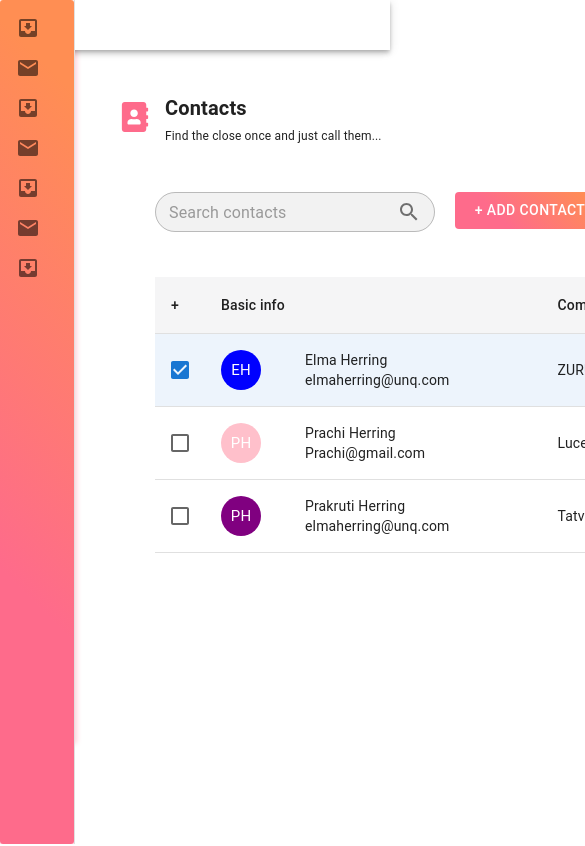
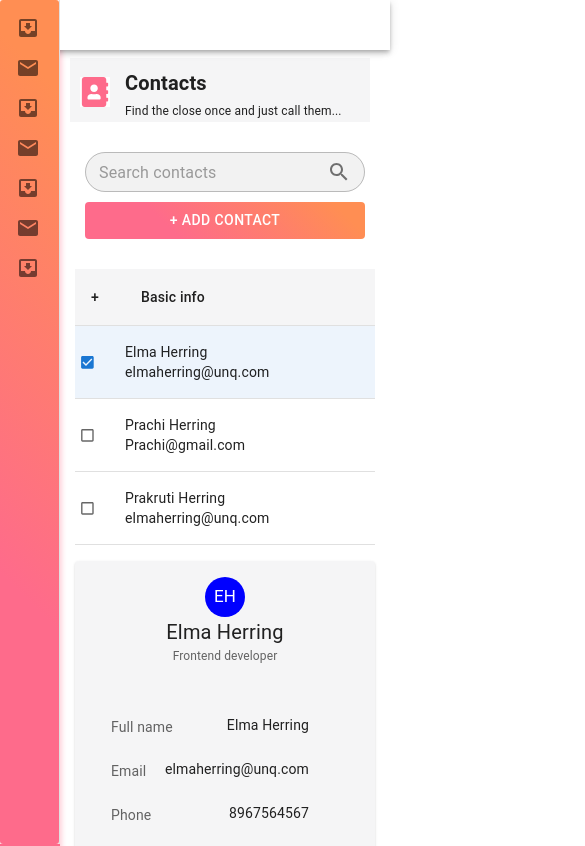
Before and after one commit to PrachiSanghvi/contact-list-crud-operation, a React (Create React App) app: page / in a window 390 px wide. Shown: the top 846 px of the page, 585 px wide, since content can reach past the window. Built offline with nearby package versions, Linux system fonts and the light colour scheme.

Commit message:
responsive ui done

```diff
--- a/src/App.css
+++ b/src/App.css
@@ -36,7 +36,3 @@
     transform: rotate(360deg);
   }
 } */
-
-.contact-list-app {
-
-}
--- a/src/components/AddContactForm.js
+++ b/src/components/AddContactForm.js
@@ -72,6 +72,7 @@ const AddContactForm = () => {
   const {
     values,
     errors,
+    touched,
     handleChange,
     handleBlur,
     handleSubmit,
@@ -129,7 +130,9 @@ const AddContactForm = () => {
             onBlur={handleBlur}
             error={errors.name}
           />
-
+          {errors?.name && touched?.name && (
+            <p style={{ color: "red" }}> {errors?.name}</p>
+          )}
           <TextField
             placeholder="Role"
             label="Role"
@@ -141,7 +144,9 @@ const AddContactForm = () => {
             onBlur={handleBlur}
             error={errors.role}
           />
-
+          {errors?.role && touched?.role && (
+            <p style={{ color: "red" }}> {errors?.role}</p>
+          )}
           <TextField
             placeholder="Email"
             label="Email"
@@ -152,7 +157,9 @@ const AddContactForm = () => {
             onBlur={handleBlur}
             error={errors.email}
           />
-
+          {errors?.email && touched?.email && (
+            <p style={{ color: "red" }}> {errors?.email}</p>
+          )}
           <TextField
             placeholder="Phone"
             label="Phone"
@@ -162,7 +169,9 @@ const AddContactForm = () => {
             onChange={handleChange}
             error={errors.phone}
           />
-
+          {errors?.phone && touched?.phone && (
+            <p style={{ color: "red" }}> {errors?.phone}</p>
+          )}
           <TextField
             placeholder="Company"
             label="Company"
@@ -172,7 +181,9 @@ const AddContactForm = () => {
             onChange={handleChange}
             error={errors.company}
           />
-
+          {errors?.company && touched?.company && (
+            <p style={{ color: "red" }}> {errors?.company}</p>
+          )}
           <TextField
             placeholder="Address"
             label="Address"
@@ -182,7 +193,9 @@ const AddContactForm = () => {
             onChange={handleChange}
             error={errors.address}
           />
-
+          {errors?.address && touched?.address && (
+            <p style={{ color: "red" }}> {errors?.address}</p>
+          )}
           <Button
             type="submit"
             className='add-contact-submit'>Submit
--- a/src/components/ContactList.js
+++ b/src/components/ContactList.js
@@ -30,9 +30,11 @@ export default function ContactList() {
 
 
   useEffect(() => {
-    let rowsOnMount = searchedData.length > 0 || searchedValue !== '' ? searchedData : contactData;
+    // Checking for searched data, if have any searched match found
+    //  then will show search data otherwise show contact Data
+    let rowsOnMount = searchedValue !== '' ? searchedData : contactData;
     setVisibleRows(rowsOnMount);
-  }, [searchedData,contactData]);
+  }, [contactData,searchedData,visibleRows]);
 
   const handleClick = (event, name) => {
     // on select of particular contact list field store that in state for showing right side cart
@@ -68,6 +70,7 @@ export default function ContactList() {
   ];
 
   console.log("visibleRows",visibleRows);
+  console.log("contactData",contactData);
   return (
     <Box sx={{ width: '100%' }} className='contact-list-table-wrapper'>
       <Paper sx={{ width: '100%', mb: 2, boxShadow: 'none' }}>
@@ -78,10 +81,11 @@ export default function ContactList() {
           >
             <TableHead className='contact-list-header'>
               <TableRow>
-                {columns.map((column) => (
+                {columns.map((column,i) => (
                   <TableCell
                     key={column.id}
                     style={{ minWidth: column.minWidth }}
+                    className={`header-column-${i}`}
                   >
                     {column.label}
                   </TableCell>
@@ -119,7 +123,7 @@ export default function ContactList() {
                           <Avatar className='avatar-icon' sx={{ bgcolor: row.bg,fontSize: '15px' }} alt="Remy Sharp">{initialName}</Avatar>
                         </TableCell>
                         <TableCell className='contact-detail' id={labelId}> {row.name}<div className='contact-email'>{row.email}</div></TableCell>
-                        <TableCell>{row.company}</TableCell>
+                        <TableCell className='contact-company'>{row.company}</TableCell>
                       </TableRow>
                     );
                   })
--- a/src/components/EditContactForm.js
+++ b/src/components/EditContactForm.js
@@ -75,6 +75,7 @@ const EditContactForm = () => {
   const {
     values,
     errors,
+    touched,
     handleChange,
     handleBlur,
     handleSubmit,
@@ -82,7 +83,6 @@ const EditContactForm = () => {
   } = useFormik({
     initialValues: initialValues,
     validationSchema: contactFormSchema,
-    enableReinitialize: true,
     // Submit event
     onSubmit: (values) => {
       dispatch(editContactData(values))
@@ -108,7 +108,7 @@ const EditContactForm = () => {
         className='edit-contact-form-wrapper'
       >
         <BootstrapDialogTitle id="customized-dialog-title" onClose={handleClose}>
-          Add Contact form
+          Edit Contact form
         </BootstrapDialogTitle>
         <form onSubmit={handleSubmit} className='edit-contact-form'>
           <TextField
@@ -121,7 +121,9 @@ const EditContactForm = () => {
             onBlur={handleBlur}
             error={errors.name}
           />
-
+         {errors?.name && touched?.name && (
+            <p style={{ color: "red" }}> {errors?.name}</p>
+          )}
           <TextField
             placeholder="Role"
             label="Role"
@@ -133,7 +135,9 @@ const EditContactForm = () => {
             onBlur={handleBlur}
             error={errors.role}
           />
-
+          {errors?.role && touched?.role && (
+            <p style={{ color: "red" }}> {errors?.role}</p>
+          )}
           <TextField
             placeholder="Email"
             label="Email"
@@ -144,7 +148,9 @@ const EditContactForm = () => {
             onBlur={handleBlur}
             error={errors.email}
           />
-
+          {errors?.email && touched?.email && (
+            <p style={{ color: "red" }}> {errors?.email}</p>
+          )}
           <TextField
             placeholder="Phone"
             label="Phone"
@@ -154,7 +160,9 @@ const EditContactForm = () => {
             onChange={handleChange}
             error={errors.phone}
           />
-
+          {errors?.phone && touched?.phone && (
+            <p style={{ color: "red" }}> {errors?.phone}</p>
+          )}
           <TextField
             placeholder="Company"
             label="Company"
@@ -164,7 +172,9 @@ const EditContactForm = () => {
             onChange={handleChange}
             error={errors.company}
           />
-
+           {errors?.company && touched?.company && (
+            <p style={{ color: "red" }}> {errors?.company}</p>
+          )}
           <TextField
             placeholder="Address"
             label="Address"
@@ -174,7 +184,9 @@ const EditContactForm = () => {
             onChange={handleChange}
             error={errors.address}
           />
-
+          {errors?.address && touched?.address && (
+            <p style={{ color: "red" }}> {errors?.address}</p>
+          )}
           <Button
             type="submit"
             className='edit-contact-submit'>Submit
--- a/src/components/SearchContact.js
+++ b/src/components/SearchContact.js
@@ -20,7 +20,10 @@ const SearchContact = () => {
     // Using Debouncing effect for search data after 1 second delay for minimize unwanted api call
     clearTimeout(timeRef.current);
     timeRef.current = setTimeout(() => {
-      let resultData = contactData.filter(data => data.name.toLowerCase().includes(search.toLowerCase()))
+      let resultData = [];
+      if(search !== '') {
+        resultData = contactData.filter(data => data.name.toLowerCase().includes(search.toLowerCase()))
+      }
       dispatch(getSearchedData(resultData))
       dispatch(getSearchedValue(search))
     }, 1000);
--- a/src/components/Sidebar.js
+++ b/src/components/Sidebar.js
@@ -11,7 +11,7 @@ import '../styles/sidebar.scss'
 
 // Static sidebar with radient ui
 export default function PermanentDrawerLeft() {
-  const drawerWidth = 75;
+  const drawerWidth = 60;
   return (
     <Box sx={{ display: 'flex' }}>
       <Drawer
--- a/src/components/ToolBar.js
+++ b/src/components/ToolBar.js
@@ -3,7 +3,7 @@ import { AppBar, Box, CssBaseline, Toolbar } from '@mui/material'
 
 // Top toobar for any update and header
 const ToolBar = () => {
-  const drawerWidth = 75;
+  const drawerWidth = 60;
   return (
     <div>
       <Box
--- a/src/schemas/index.js
+++ b/src/schemas/index.js
@@ -1,11 +1,13 @@
 import * as Yup from 'yup'
 
 // Contact form validation schema
+
 export const contactFormSchema = Yup.object({
   name: Yup.string().min(3).max(25).required(),
   role: Yup.string().min(3).max(25).required(),
-  email: Yup.string().min(3).max(25).required(),
-  phone: Yup.string().min(3).max(25).required(),
+  email: Yup.string().email('Please enter valid email').required(),
+  phone: Yup.string().matches(/^[6-9]\d{9}$/, {message: "Please enter valid number.", excludeEmptyString: false}).required(),
+  // phone: Yup.string().matches(phoneRegExp, 'Phone number is not valid').required(),
   company: Yup.string().min(3).max(25).required(),
   address: Yup.string().min(3).max(25).required(),
 })
--- /dev/null
+++ b/src/styles/_mixin.scss
@@ -0,0 +1,158 @@
+@mixin transform($transforms) {
+  -moz-transform: $transforms;
+  -o-transform: $transforms;
+  -ms-transform: $transforms;
+  -webkit-transform: $transforms;
+  transform: $transforms;
+}
+@mixin box-shadow($box-shadow) {
+  -moz-box-shadow: $box-shadow;
+  -o-box-shadow: $box-shadow;
+  -ms-box-shadow: $box-shadow;
+  -webkit-box-shadow: $box-shadow;
+  box-shadow: $box-shadow;
+}
+@mixin transition($transition) {
+  -moz-transition: $transition;
+  -o-transition: $transition;
+  -ms-transition: $transition;
+  -webkit-transition: $transition;
+  transition: $transition;
+}
+@mixin keyframes($animationName) {
+  @-webkit-keyframes #{$animationName} {
+    @content;
+  }
+  @-moz-keyframes #{$animationName} {
+    @content;
+  }
+  @-o-keyframes #{$animationName} {
+    @content;
+  }
+  @keyframes #{$animationName} {
+    @content;
+  }
+}
+@mixin animation ($delay, $duration, $animation, $direction: forward, $fillmode: fowards) {
+    -webkit-animation-delay: $delay;
+    -webkit-animation-duration: $duration;
+    -webkit-animation-name: $animation;
+    -webkit-animation-fill-mode: $fillmode;
+    -webkit-animation-direction: $direction;
+
+    -moz-animation-delay: $delay;
+    -moz-animation-duration: $duration;
+    -moz-animation-name: $animation;
+    -moz-animation-fill-mode: $fillmode;
+    -moz-animation-direction: $direction;
+
+    animation-delay: $delay;
+    animation-duration: $duration;
+    animation-name: $animation;
+    animation-fill-mode: $fillmode;
+    animation-direction: $direction;
+}
+@mixin background-opacity($color, $opacity: 0.5) {
+  background: $color;
+  background: rgba($color, $opacity);
+}
+@mixin font_size($sizeValue: 1.6) {
+  font-size: ($sizeValue * 10) + px;
+  font-size: $sizeValue + rem;
+}
+
+/* MIXIN : LINEAR GRADIENT
+ *    EX : @include linear-gradient((90deg, #000 0%, rgba(0,0,0,0) 100%));
+ * ------------------------------------------------------------------------- */
+@mixin linear-gradient($value) {
+  background: -webkit-linear-gradient($value);
+  background: -moz-linear-gradient($value);
+  background: -o-linear-gradient($value);
+}
+
+
+/* MIXIN : MEDIA QUERIES
+ *    EX : @include mq( 'lap-and-up' ) { CODE }
+ * ------------------------------------------------------------------------- */
+$phone: "screen and (max-width: 767px)";
+$phone-portrait: "screen and (max-width: 551px)";
+$phone-landscape: "screen and (min-width: 552px) and (max-width: 767px)";
+$tablet: "screen and (min-width: 768px) and (max-width: 1024px)";
+$phone-and-tablet: "screen and (max-width: 1024px)";
+$tablet-and-up: "screen and (min-width: 768px)";
+$tablet-portrait: "screen and (min-width: 768px) and (max-width: 991px)";
+$tablet-landscape: "screen and (min-width: 992px) and (max-width: 1024px)";
+$lap: "screen and (min-width: 1025px) and (max-width: 1199px)";
+$lap-and-up: "screen and (min-width: 1025px)";
+$desk-and-up: "screen and (min-width: 1200px)";
+$large-desk-and-up: "screen and (min-width: 1400px)";
+$desk-and-down: "screen and (max-width: 1335px)";
+$lap-and-desk: "screen and (min-width: 1025px) and (max-width: 1679px)";
+$phone-min: "screen and (max-width: 375px)";
+@mixin mq($alias) {
+  @if $alias == "phone" {
+    @media #{$phone} {
+      @content;
+    }
+  } @else if $alias == "phone-portrait" {
+    @media #{$phone-portrait} {
+      @content;
+    }
+  } @else if $alias == "phone-landscape" {
+    @media #{$phone-landscape} {
+      @content;
+    }
+  } @else if $alias == "tablet" {
+    @media #{$tablet} {
+      @content;
+    }
+  } @else if $alias == "phone-and-tablet" {
+    @media #{$phone-and-tablet} {
+      @content;
+    }
+  } @else if $alias == "tablet-and-up" {
+    @media #{$tablet-and-up} {
+      @content;
+    }
+  } @else if $alias == "tablet-portrait" {
+    @media #{$tablet-portrait} {
+      @content;
+    }
+  } @else if $alias == "tablet-landscape" {
+    @media #{$tablet-landscape} {
+      @content;
+    }
+  } @else if $alias == "lap" {
+    @media #{$lap} {
+      @content;
+    }
+  } @else if $alias == "lap-and-up" {
+    @media #{$lap-and-up} {
+      @content;
+    }
+  } @else if $alias == "desk-and-up" {
+    @media #{$desk-and-up} {
+      @content;
+    }
+  } @else if $alias == "lap-and-desk" {
+    @media #{$lap-and-desk} {
+      @content;
+    }
+  } @else if $alias == "large-desk-and-up" {
+    @media #{$large-desk-and-up} {
+      @content;
+    }
+  } @else if $alias == "desk-and-down" {
+    @media #{$desk-and-down} {
+      @content;
+    }
+  } @else if $alias == "phone-min" {
+    @media #{$phone-min} {
+      @content;
+    }
+  } @else {
+    @media (#{$alias}) {
+      @content;
+    }
+  }
+}
--- a/src/styles/contactlist.scss
+++ b/src/styles/contactlist.scss
@@ -1,20 +1,64 @@
+@import "./mixin";
+
 .contact-table-wrapper {
   display: flex;
+  @include mq('phone') {
+    display: block;
+    max-width: 315px;
+  }
   .contact-list-table-wrapper {
     padding: 45px 0 0 80px;
+    @include mq('phone') {
+      padding: 10px 0 0 15px;
+      margin-top: 20px;
+    }
     .contact-list-table {
-      .contact-list-header {
-        background-color: #cfd3d538;
+      .header-column-2 {
+        @include mq('phone') {
+          display: none;
+        }
+      }
+      .header-column-3 {
+        @include mq('phone') {
+          display: none;
+        }
       }
       .contact-list-body {
+        tr {
+          td {
+            @include mq('phone') {
+              width: -1px !important;
+              span {
+                padding: 0;
+                svg {
+                  width: 0.7em;
+                  height: 0.7em;
+                }
+              }
+            }
+          }
+        }
         .avatar-icon-wrapper {
           width: 40px;
           padding-right: 0;
+          @include mq('phone') {
+           display: none;
+            .MuiAvatar-root {
+              width: 20px;
+              height: 20px;
+              font-size: 8px;
+            }
+          }
           .avatar-icon {
           }
         }
         .contact-detail {
           padding-left: 0;
+        }
+        .contact-company {
+          @include mq('phone') {
+            display: none;
+          }
         }
       }
     }
@@ -24,6 +68,11 @@
   .contact-detail-wrapper {
     margin: 45px 0 0 45px;
     background-color: #cfd3d538;
+    @include mq('phone') {
+      margin: 10px 0 0 15px;
+      max-width: 300px;
+      min-width: 300px;
+    }
     .contact-details {
       .contact-main-detail {
         text-align: center;
--- a/src/styles/maincontent.scss
+++ b/src/styles/maincontent.scss
@@ -1,7 +1,14 @@
+@import "./mixin";
 // Contact header styling
 .contact-list-header {
   display: flex;
   padding: 45px 0 0 45px;
+  background-color: #cfd3d538;
+  @include mq('phone') {
+    padding: 10px 0 0 10px;
+    margin: 10px 0 0 10px;
+    max-width: 300px;
+  }
   .contact-icon {
     margin: auto 15px auto 0;
   }
@@ -17,15 +24,18 @@
   }
 }
 
-
-
-
-
 .search-and-add-contact {
   display: flex;
+  @include mq('phone') {
+    display: block;
+    margin-top: 20px;
+  }
   // Searchbar styling
   .contact-search {
     padding: 45px 0 0 80px;
+    @include mq('phone') {
+      padding: 10px 0 0 25px;
+    }
     .css-1d3z3hw-MuiOutlinedInput-notchedOutline {
       border: none !important;
     }
@@ -33,10 +43,16 @@
   // Add contact btn style
   .add-contact-btn-wrapper {
     padding: 45px 0 0 20px;
+    @include mq('phone') {
+      padding: 10px 0 0 25px;
+    }
     button{
       background: linear-gradient(45deg, #FE6B8B 30%, #FF8E53 90%);
       color: #fff;
       width: 150px;
+      @include mq('phone') {
+        width: 280px;
+      }
     }
   }
 }
@@ -53,6 +69,9 @@
     margin-bottom: 20px;
     input {
       width: 300px;
+      @include mq('phone') {
+        width: 250px;
+      }
     }
   }
   .add-contact-form, .edit-contact-form {
```
